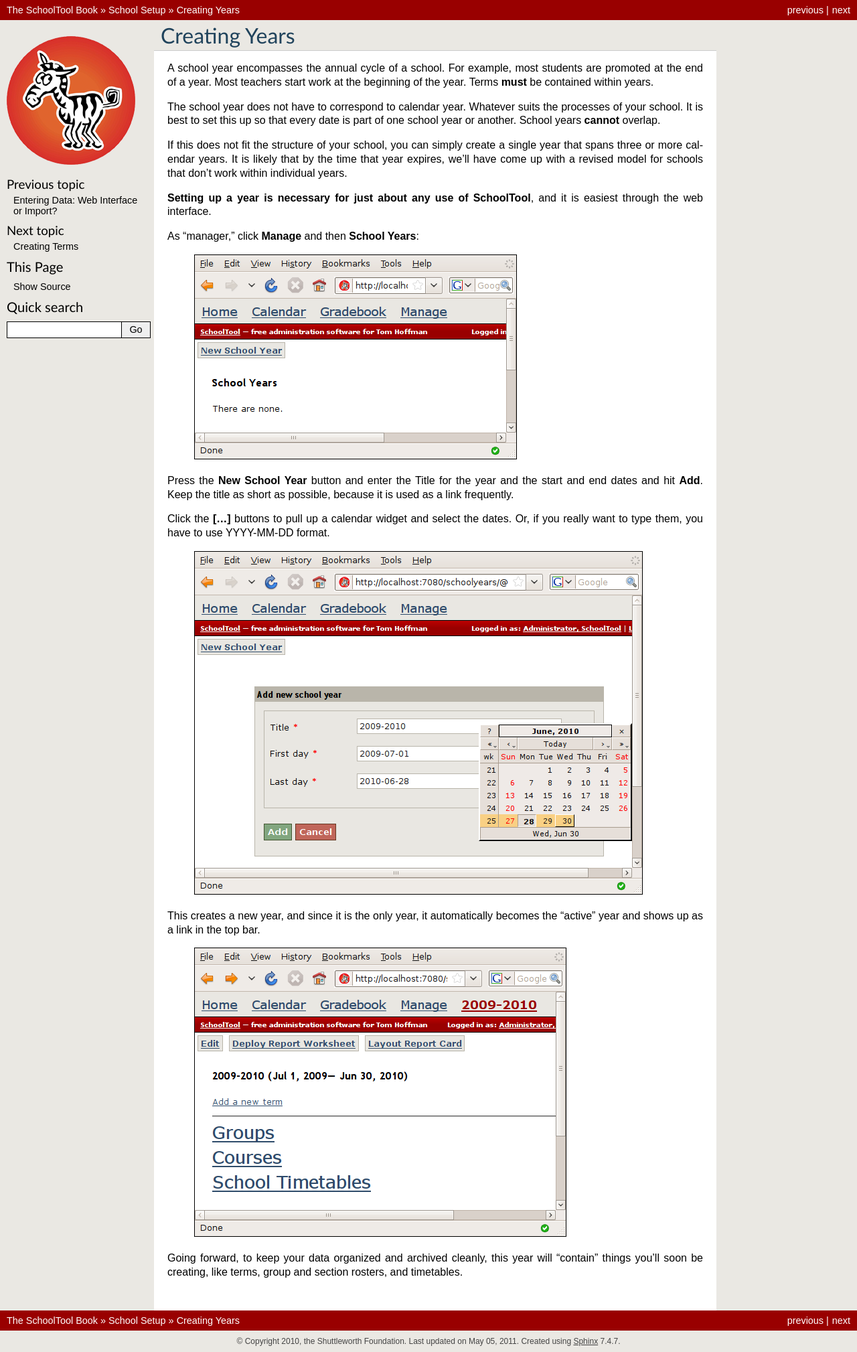
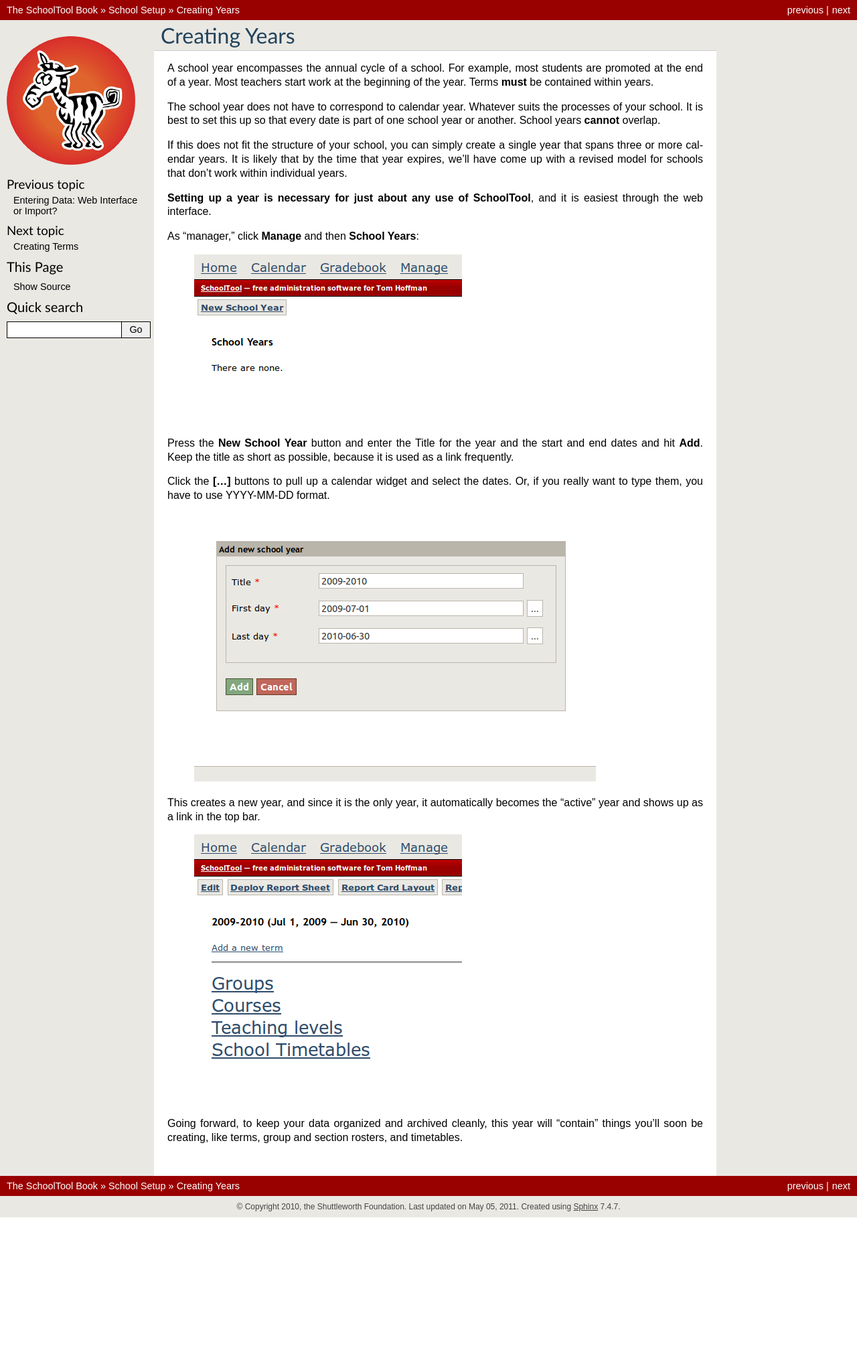
Before and after one commit to schooltool-project/schooltool-book, a Sphinx documentation site: the page built from source/years.rst, in a window 1280 px wide. Shown: the whole page at 67% size. Built offline with Sphinx 7.4.7, drawn with Linux system fonts in a browser that asks for light colours; after the commit the page ends 1818 px from its top, so only the background shows below that.

Commit message:
Auto-generated years.

```diff
--- a/source/years.rst
+++ b/source/years.rst
@@ -13,16 +13,16 @@
 
 As "manager," click **Manage** and then **School Years**:
 
-   .. image:: images/empty-years.png
+   .. image:: images/years-0.png
 
 Press the **New School Year** button and enter the Title for the year and the start and end dates and hit **Add**.  Keep the title as short as possible, because it is used as a link frequently.
 
 Click the **[...]** buttons to pull up a calendar widget and select the dates.  Or, if you really want to type them, you have to use YYYY-MM-DD format.
 
-   .. image:: images/new-year.png
+   .. image:: images/years-1.png
 
 This creates a new year, and since it is the only year, it automatically becomes the "active" year and shows up as a link in the top bar.
 
-   .. image:: images/year-created.png
+   .. image:: images/years-2.png
 
 Going forward, to keep your data organized and archived cleanly, this year will "contain" things you'll soon be creating, like terms, group and section rosters, and timetables.
```
Also changed, not shown: source/images/empty-years.png (deleted), source/images/new-year.png (deleted), source/images/year-created.png (deleted), source/images/years-0.png (added), source/images/years-1.png (added), source/images/years-2.png (added).
